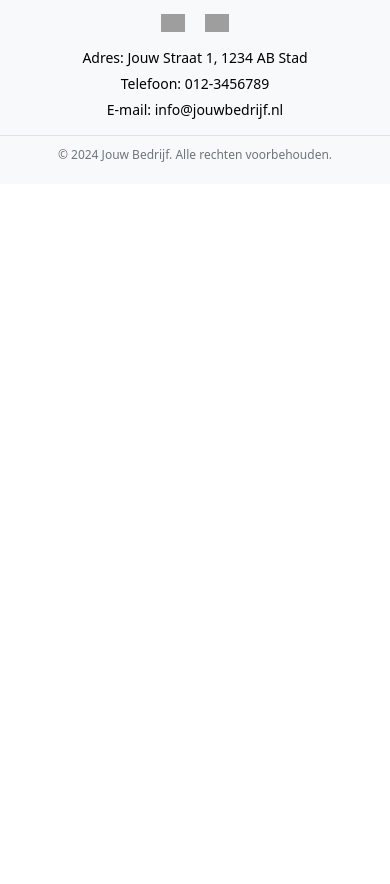
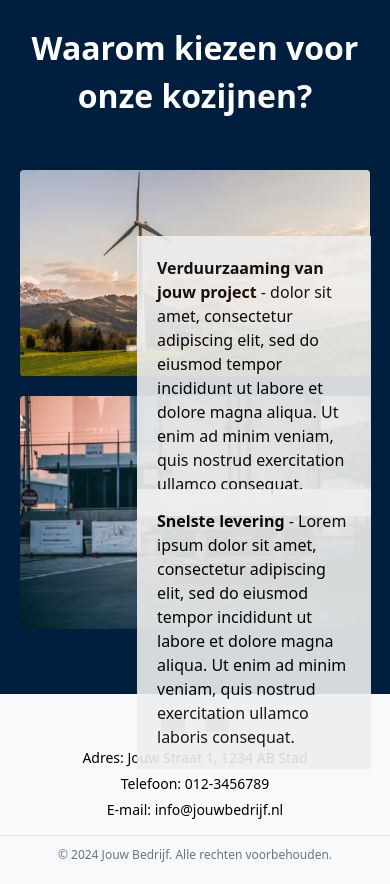
Before and after one commit to ferdibayin/groenebaas2, a Next.js app: page / in a window 390 px wide. Shown: the part 2980-3864 px from the top of the page. Before the commit the page ends 3164 px from the top, so only its background shows below. Built offline with nearby package versions, Linux system fonts and the light colour scheme; grey boxes are pictures that could not be loaded.

Commit message:
waaromK blok af

```diff
--- a/src/app/page.js
+++ b/src/app/page.js
@@ -7,6 +7,7 @@ import Footer from '../components/Footer';
 import Duurzaamheid from '../components/duurzaamheid';
 import Verhaal from '../components/Verhaal';
 import Bedrijf from "../components/Bedrijven";
+import Waaromk from "../components/WaaromK";
 
 
 export default function Home() {
@@ -28,6 +29,7 @@ export default function Home() {
     <Duurzaamheid />
     <Verhaal />
     <Bedrijf />
+    <Waaromk />
     <Footer />
     <div className='h-screen'></div>
    </main>
--- /dev/null
+++ b/src/components/WaaromK/index.jsx
@@ -0,0 +1,33 @@
+'use client'
+import styles from './style.module.scss';
+import React from 'react';
+
+const Waaromk = () => {
+    return (
+        <div className={styles.container}>
+            <h1 className={styles.h1}>Waarom kiezen voor onze kozijnen?</h1>
+            <div className={styles.cards}>
+                <div className={styles.imageSection}>
+                <img src="/images/waaromK/image14.png" alt="Ons team" className={styles.image} />
+                    <div className={styles.card}>
+                        <p><strong>Verduurzaaming van jouw project</strong> - dolor sit amet, consectetur adipiscing elit, sed do eiusmod tempor
+                            incididunt ut labore et dolore magna aliqua. Ut enim ad minim veniam,
+                            quis nostrud exercitation ullamco consequat. </p>
+                    </div>
+                </div>
+
+                <div className={styles.imageSection}>
+                <img src="/images/waaromK/image15.png" alt="Ons team" className={styles.image} />
+                    <div className={styles.card}>
+                        <p><strong>Snelste levering</strong> - Lorem ipsum dolor sit amet, consectetur adipiscing elit,
+                            sed do eiusmod tempor incididunt ut labore et dolore magna aliqua.
+                            Ut enim ad minim veniam, quis nostrud exercitation ullamco laboris consequat. </p>
+                    </div>
+                </div>
+
+            </div>
+        </div>
+    )
+}
+
+export default Waaromk;
--- /dev/null
+++ b/src/components/WaaromK/style.module.scss
@@ -0,0 +1,86 @@
+.container {
+    width: 100%;
+    background-color: #001F3E;
+    height: 700px;
+    padding-top: 20px;
+    position: relative; // Zorgt dat de kaarten relatief aan deze container worden gepositioneerd
+}
+
+.h1 {
+    padding-top: 10px;
+    color: white;
+    text-align: center;
+    font-size: 3rem;
+    font-weight: bold;
+}
+
+.image {
+    width: 500px;
+    height: 400px;
+    object-fit: cover;
+    z-index: 10;
+    margin: 0 auto; // Centreer afbeelding horizontaal
+    display: block;
+}
+
+.cards {
+    padding: 20px;
+    padding-top: 50px;
+    display: flex;
+    justify-content: center;
+    gap: 10%; // Ruimte tussen kaarten
+}
+
+.card {
+    padding: 20px;
+    width: 23%;
+    height: 200px;
+    background-color: #EEEEEE;
+    opacity: 0.9;
+    position: absolute; // Zorgt voor overlap
+    transform: translate(50%, -50%); // Centreer de kaart exact
+    z-index: 11; // Zorg dat deze boven de afbeelding staat
+}
+
+/* Media Queries */
+@media (max-width: 768px) {
+    .h1 {
+        font-size: 2.5rem;
+    }
+
+    .image {
+        width: 80%;
+        height: auto;
+    }
+
+    .cards {
+        flex-wrap: wrap;
+        gap: 20px;
+    }
+
+    .card {
+        width: 40%;
+        height: auto;
+        // top: 60%; // Pas de positie aan voor tablets
+    }
+}
+
+@media (max-width: 480px) {
+    .h1 {
+        font-size: 2rem;
+    }
+
+    .image {
+        width: 100%;
+    }
+
+    .cards {
+        flex-direction: column;
+        gap: 20px;
+    }
+
+    .card {
+        width: 60%;
+        height: auto;
+    }
+}
```
Also changed, not shown: src/components/Redirectboxes/index.jsx (deleted, +0 -34 lines), src/components/Redirectboxes/style.module.scss (deleted, +0 -60 lines), public/images/waaromK/image14.png (added), public/images/waaromK/image15.png (added).
